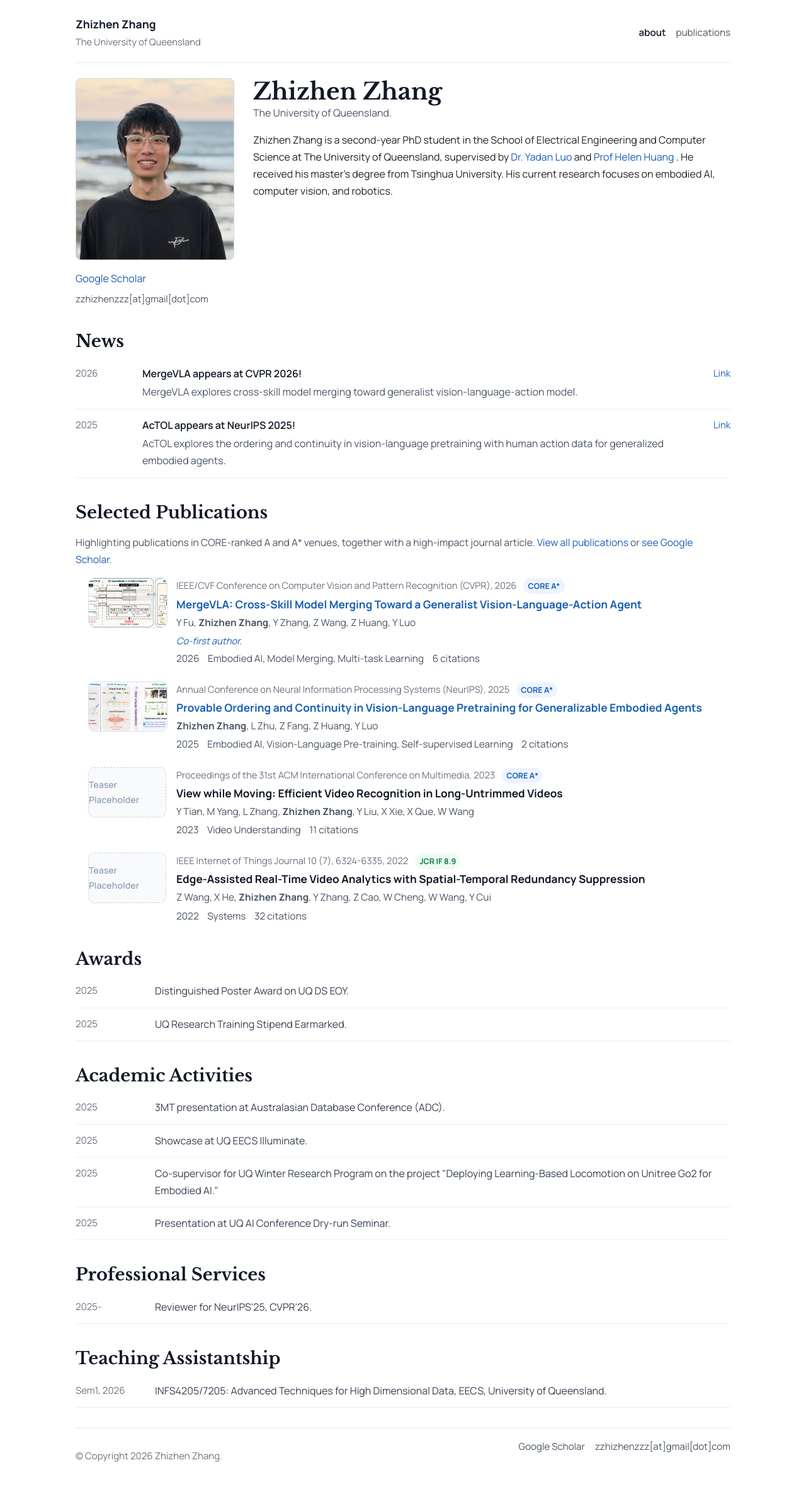
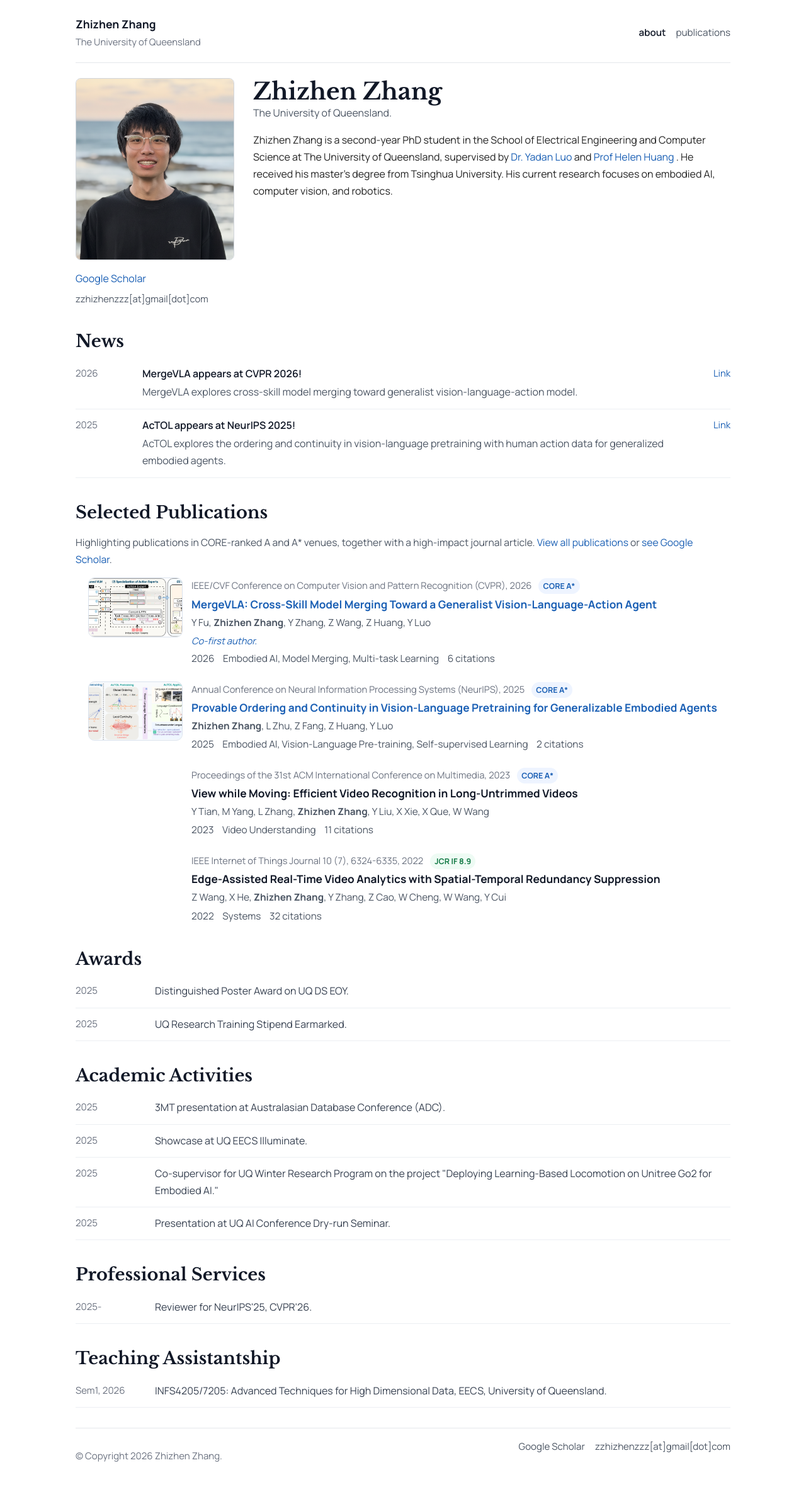
Before and after one commit to Daisy-zzz/homepage, a Jekyll site: the page built from index.html, in a window 1280 px wide. Shown: the whole page at 63% size. Built offline with Jekyll 4.4.1, drawn with Linux system fonts in a browser that asks for light colours.

Commit message:
Improve teaser sizing and empty state

```diff
--- a/assets/css/main.css
+++ b/assets/css/main.css
@@ -184,25 +184,16 @@ a:focus-visible {
 
 .publication-plain-item {
   display: grid;
-  grid-template-columns: 124px minmax(0, 1fr);
+  grid-template-columns: 148px minmax(0, 1fr);
   gap: 1rem;
   align-items: start;
   margin-bottom: 1.4rem;
 }
 
-.publication-teaser-placeholder {
-  display: grid;
-  place-items: center;
-  min-height: 78px;
-  border: 1px dashed #cbd5e1;
-  border-radius: 10px;
-  background: #f8fafc;
-}
-
 .publication-teaser-image {
   display: block;
   width: 100%;
-  min-height: 78px;
+  min-height: 92px;
   aspect-ratio: 16 / 10;
   border: 1px solid #dbe3ee;
   border-radius: 10px;
@@ -210,10 +201,11 @@ a:focus-visible {
   background: #f8fafc;
 }
 
-.publication-teaser-placeholder span {
-  color: #94a3b8;
-  font-size: 0.88rem;
-  font-weight: 600;
+.publication-teaser-empty {
+  width: 100%;
+  min-height: 92px;
+  border-radius: 10px;
+  background: #fff;
 }
 
 .publication-plain-content {
--- a/index.html
+++ b/index.html
@@ -71,9 +71,7 @@ permalink: /
         alt="{{ publication.teaser_alt | default: publication.title }}"
       />
       {% else %}
-      <div class="publication-teaser-placeholder" aria-hidden="true">
-        <span>Teaser Placeholder</span>
-      </div>
+      <div class="publication-teaser-empty" aria-hidden="true"></div>
       {% endif %}
       <div class="publication-plain-content">
         <div class="publication-plain-meta">
```
